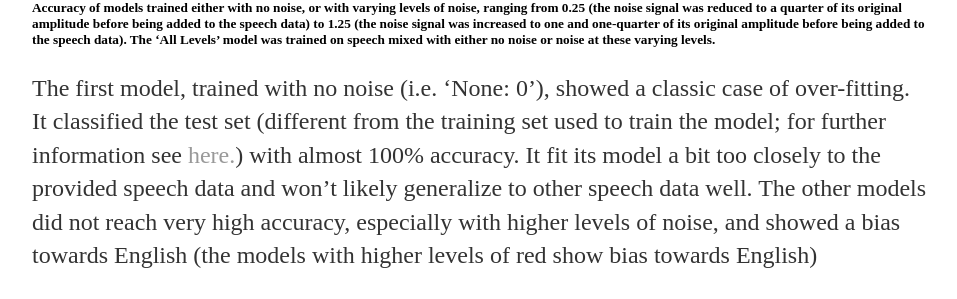
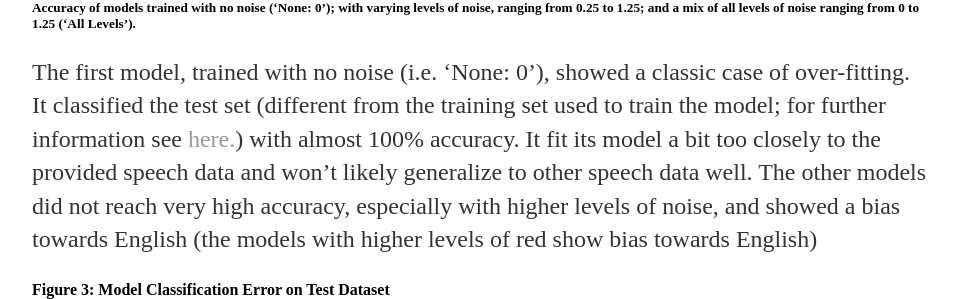
Before and after one commit to a-n-rose/a-n-rose.github.io, a Jekyll site: the page built from _posts/2018-08-22-language-classifier.md, in a window 1280 px wide and 900 px high, scrolled down 2097 px, cut to the strip 260-559 px from the top of the window. Shown: the whole strip, without its empty margins (160-1117 px from the left). Built offline with Jekyll 4.4.1, drawn with Linux system fonts in a browser that asks for light colours.

Commit message:
improved description of model accuracy graph

```diff
--- a/_posts/2018-08-22-language-classifier.md
+++ b/_posts/2018-08-22-language-classifier.md
@@ -28,7 +28,7 @@
 
 #### Figure 2: Model Accuracy across Noise Condition on Test Dataset
 ![Imgur](https://i.imgur.com/uwYEPik.png)
-##### Accuracy of models trained either with no noise, or with varying levels of noise, ranging from 0.25 (the noise signal was reduced to a quarter of its original amplitude before being added to the speech data) to 1.25 (the noise signal was increased to one and one-quarter of its original amplitude before being added to the speech data). The 'All Levels' model was trained on speech mixed with either no noise or noise at these varying levels.
+##### Accuracy of models trained with no noise ('None: 0'); with varying levels of noise, ranging from 0.25 to 1.25; and a mix of all levels of noise ranging from 0 to 1.25 ('All Levels').
 
 The first model, trained with no noise (i.e. 'None: 0'), showed a classic case of over-fitting. It classified the test set (different from the training set used to train the model; for further information see <a href="https://en.wikipedia.org/wiki/Training,_test,_and_validation_sets">here.</a>) with almost 100% accuracy. It fit its model a bit too closely to the provided speech data and won't likely generalize to other speech data well. The other models did not reach very high accuracy, especially with higher levels of noise, and showed a bias towards English (the models with higher levels of red show bias towards English)
 
```
